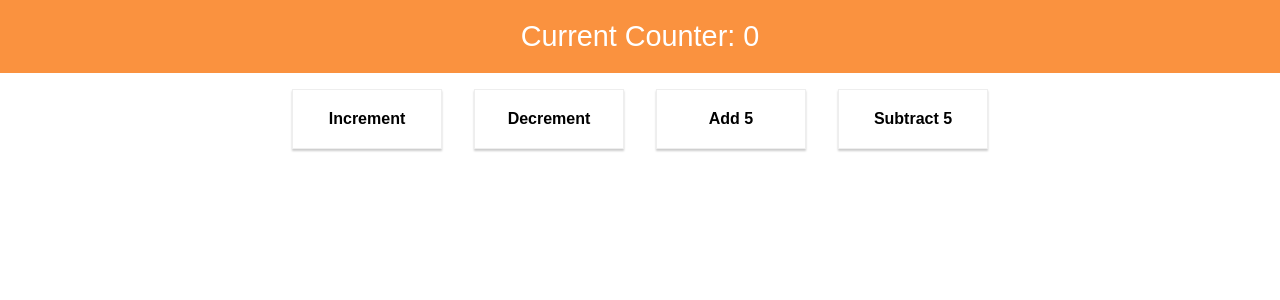
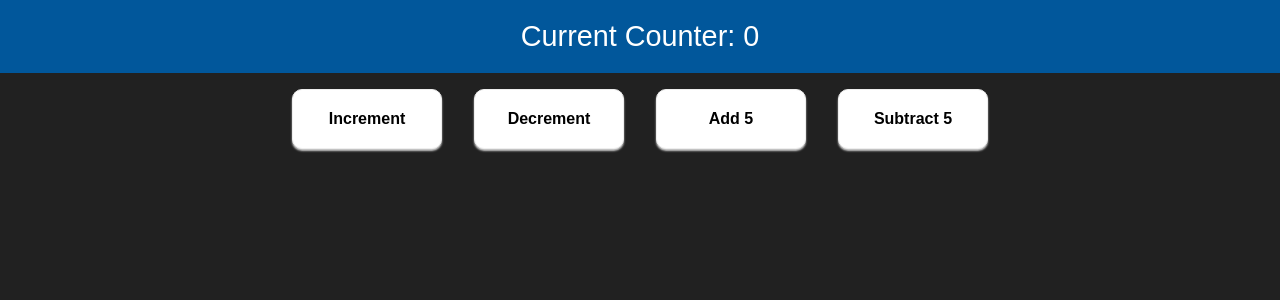
Before and after one commit to omdev74/redux-tutorial, a React (Create React App) app: page / in a window 1280 px wide. Shown: the top 300 px of the page. Built offline with nearby package versions, Linux system fonts and the light colour scheme.

Commit message:
Redux installed

```diff
--- a/package.json
+++ b/package.json
@@ -5,7 +5,8 @@
   "dependencies": {
     "react": "^16.0.0",
     "react-dom": "^16.0.0",
-    "react-scripts": "1.0.13"
+    "react-scripts": "1.0.13",
+    "redux": "^4.1.1"
   },
   "scripts": {
     "start": "react-scripts start",
--- a/src/App.css
+++ b/src/App.css
@@ -1,3 +1,20 @@
 .App {
-  text-align: center;
+  /* height: 1000px;
+    width: 100%;
+    position: relative; */
+    text-align: center;
 }
+/* .Container{
+    width: 50%;
+    height: 600px;
+    position: absolute;
+    top: 50%;
+    left: 50%;
+    transform: translate(-50%,-50%);
+    background: #fff;
+    border-radius: 10px;
+    box-shadow: 0 14px 28px rgba(0,0,0,0.25),
+			0 10px 10px rgba(0,0,0,0.22);
+    display: flex;
+    overflow: hidden;
+} */
--- a/src/App.js
+++ b/src/App.js
@@ -7,7 +7,10 @@ class App extends Component {
   render() {
     return (
       <div className="App">
-       <Counter />
+        {/* <div className="Container"> */}
+        <Counter />
+        {/* </div> */}
+
       </div>
     );
   }
--- a/src/components/CounterControl/CounterControl.css
+++ b/src/components/CounterControl/CounterControl.css
@@ -9,9 +9,11 @@
     text-align: center;
     cursor: pointer;
     display: inline-block;
+    background-color: #ffffff;
+    border-radius: 10px;
 }
 
 .CounterControl:hover,
 .CounterControl:active {
-    background-color: #eee;
+    background-color: rgb(196, 196, 196);
 }
--- a/src/components/CounterOutput/CounterOutput.css
+++ b/src/components/CounterOutput/CounterOutput.css
@@ -1,6 +1,6 @@
 .CounterOutput {
     width: 100%;
-    background-color: #fa923f;
+    background-color: #01579b;
     color: white;
     font-size: 1.8rem;
     text-align: center;
--- a/src/index.css
+++ b/src/index.css
@@ -2,4 +2,6 @@ body {
   margin: 0;
   padding: 0;
   font-family: Arial, sans-serif;
+  background-color: #212121;
+
 }
```
Also changed, not shown: src/redux-basics.js (added), 1 other file (tests, documents, lock files or other folders).
